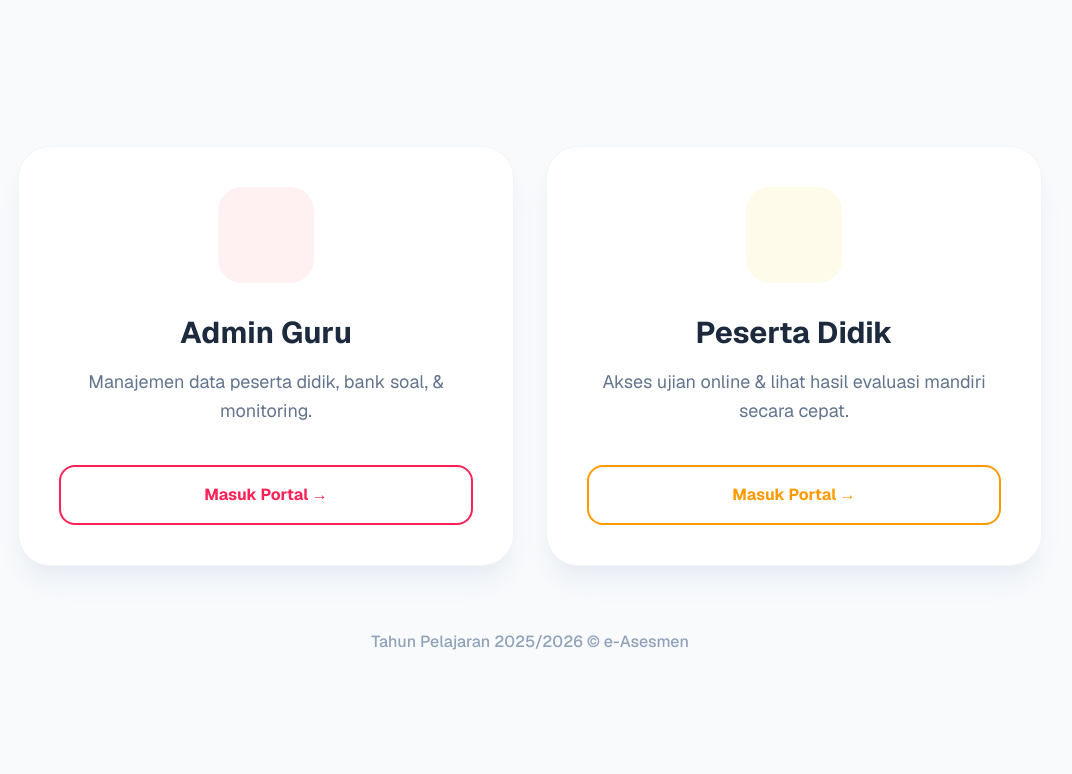
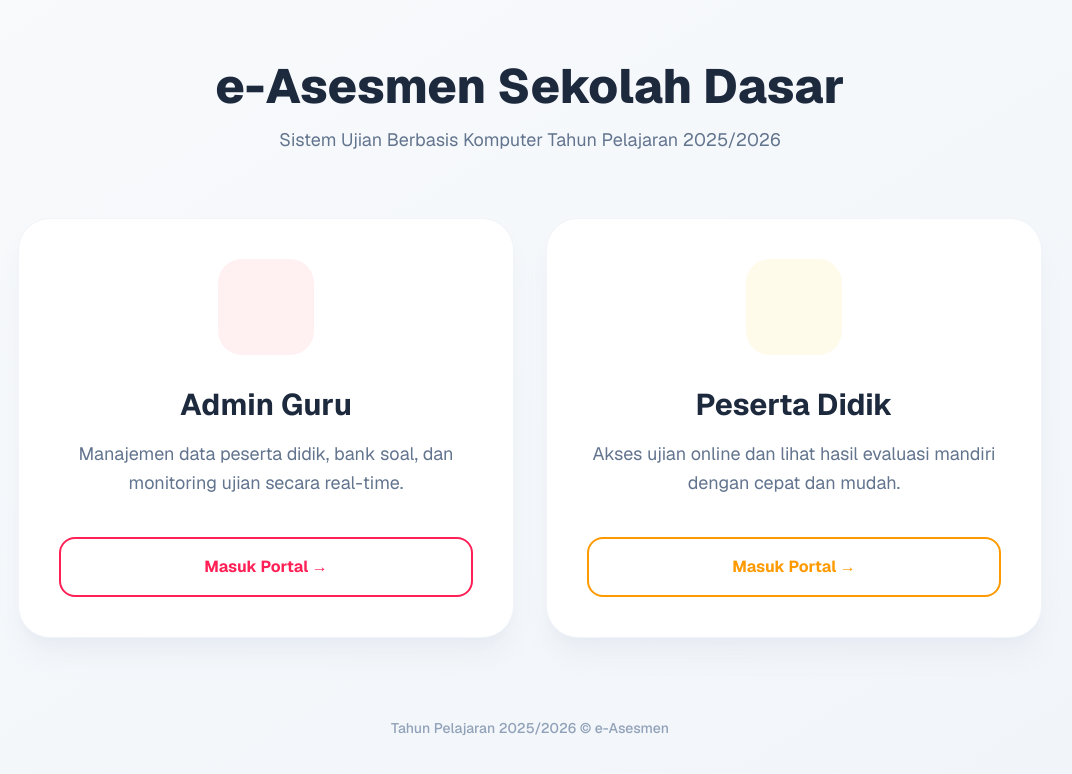
Before and after one commit to dausainproject/cbt-sd, a Next.js app: page / in a window 1280 px wide. Shown: the top 774 px of the page, without its empty margins (110-1182 px from the left). Built offline with nearby package versions, Linux system fonts and the light colour scheme.

Commit message:
update landing page production version

```diff
--- a/app/page.tsx
+++ b/app/page.tsx
@@ -1,44 +1,85 @@
-'use client'
+import Link from 'next/link'
 
-import Link from 'next/link'
+export const metadata = {
+  title: "e-Asesmen | CBT SD",
+  description: "Platform ujian online untuk sekolah dasar tahun pelajaran 2025/2026.",
+}
 
 export default function LandingPage() {
   return (
-    <div className="min-h-screen bg-slate-50 flex flex-col items-center justify-center p-6 font-sans">
+    <main className="min-h-screen bg-gradient-to-br from-slate-50 to-slate-100 flex flex-col items-center justify-center p-6 font-sans">
 
+      {/* Heading */}
+      <div className="text-center mb-16">
+        <h1 className="text-4xl md:text-5xl font-extrabold text-slate-800 mb-4">
+          e-Asesmen Sekolah Dasar
+        </h1>
+        <p className="text-slate-500 text-lg">
+          Sistem Ujian Berbasis Komputer Tahun Pelajaran 2025/2026
+        </p>
+      </div>
+
+      {/* Card Container */}
       <div className="max-w-5xl w-full grid grid-cols-1 md:grid-cols-2 gap-8 items-stretch">
 
         {/* KARTU ADMIN GURU */}
         <div className="bg-white rounded-[2rem] p-10 shadow-xl shadow-slate-200/60 flex flex-col items-center text-center transition-all duration-300 hover:-translate-y-2 hover:shadow-2xl group border border-slate-100">
+
           <div className="w-24 h-24 bg-rose-50 rounded-3xl flex items-center justify-center mb-8 group-hover:scale-110 transition-transform duration-300">
             <svg xmlns="http://www.w3.org/2000/svg" className="w-12 h-12 text-rose-500" fill="none" viewBox="0 0 24 24" stroke="currentColor">
               <path strokeLinecap="round" strokeLinejoin="round" strokeWidth={2} d="9 12l2 2 4-4m5.618-4.016A11.955 11.955 0 0112 2.944a11.955 11.955 0 01-8.618 3.04m12.733 12.87c-.783.57-1.838.888-2.914.888-1.076 0-2.131-.318-2.914-.888m12.733-12.87a11.956 11.956 0 01-12.733 0m12.733 0a11.956 11.956 0 010 12.87m-12.733-12.87a11.956 11.956 0 000 12.87" />
             </svg>
           </div>
-          <h2 className="text-3xl font-bold text-slate-800 mb-4">Admin Guru</h2>
-          <p className="text-slate-500 leading-relaxed mb-10 text-lg">Manajemen data peserta didik, bank soal, & monitoring.</p>
-          <Link href="/admin/login" className="mt-auto w-full py-4 px-6 border-2 border-rose-500 text-rose-500 font-bold rounded-2xl flex items-center justify-center gap-2 hover:bg-rose-500 hover:text-white transition-all">
+
+          <h2 className="text-3xl font-bold text-slate-800 mb-4">
+            Admin Guru
+          </h2>
+
+          <p className="text-slate-500 leading-relaxed mb-10 text-lg">
+            Manajemen data peserta didik, bank soal, dan monitoring ujian secara real-time.
+          </p>
+
+          <Link
+            href="/admin/login"
+            className="mt-auto w-full py-4 px-6 border-2 border-rose-500 text-rose-500 font-bold rounded-2xl flex items-center justify-center gap-2 hover:bg-rose-500 hover:text-white transition-all"
+          >
             Masuk Portal →
           </Link>
         </div>
 
         {/* KARTU PESERTA DIDIK */}
         <div className="bg-white rounded-[2rem] p-10 shadow-xl shadow-slate-200/60 flex flex-col items-center text-center transition-all duration-300 hover:-translate-y-2 hover:shadow-2xl group border border-slate-100">
+
           <div className="w-24 h-24 bg-amber-50 rounded-3xl flex items-center justify-center mb-8 group-hover:scale-110 transition-transform duration-300">
             <svg xmlns="http://www.w3.org/2000/svg" className="w-12 h-12 text-amber-500" fill="none" viewBox="0 0 24 24" stroke="currentColor">
               <path strokeLinecap="round" strokeLinejoin="round" strokeWidth={2} d="12 14l9-5-9-5-9 5 9 5z" />
               <path strokeLinecap="round" strokeLinejoin="round" strokeWidth={2} d="12 14l6.16-3.422a12.083 12.083 0 01.665 6.479A11.952 11.952 0 0012 20.055a11.952 11.952 0 00-6.824-2.998 12.078 12.078 0 01.665-6.479L12 14z" />
             </svg>
           </div>
-          <h2 className="text-3xl font-bold text-slate-800 mb-4">Peserta Didik</h2>
-          <p className="text-slate-500 leading-relaxed mb-10 text-lg">Akses ujian online & lihat hasil evaluasi mandiri secara cepat.</p>
-          <Link href="/peserta/login" className="mt-auto w-full py-4 px-6 border-2 border-amber-500 text-amber-500 font-bold rounded-2xl flex items-center justify-center gap-2 hover:bg-amber-500 hover:text-white transition-all">
+
+          <h2 className="text-3xl font-bold text-slate-800 mb-4">
+            Peserta Didik
+          </h2>
+
+          <p className="text-slate-500 leading-relaxed mb-10 text-lg">
+            Akses ujian online dan lihat hasil evaluasi mandiri dengan cepat dan mudah.
+          </p>
+
+          <Link
+            href="/peserta/login"
+            className="mt-auto w-full py-4 px-6 border-2 border-amber-500 text-amber-500 font-bold rounded-2xl flex items-center justify-center gap-2 hover:bg-amber-500 hover:text-white transition-all"
+          >
             Masuk Portal →
           </Link>
         </div>
+
       </div>
 
-      <footer className="mt-16 text-slate-400 font-medium">Tahun Pelajaran 2025/2026 © e-Asesmen</footer>
-    </div>
+      {/* Footer */}
+      <footer className="mt-20 text-slate-400 font-medium text-sm text-center">
+        Tahun Pelajaran 2025/2026 © e-Asesmen
+      </footer>
+
+    </main>
   )
 }
```
